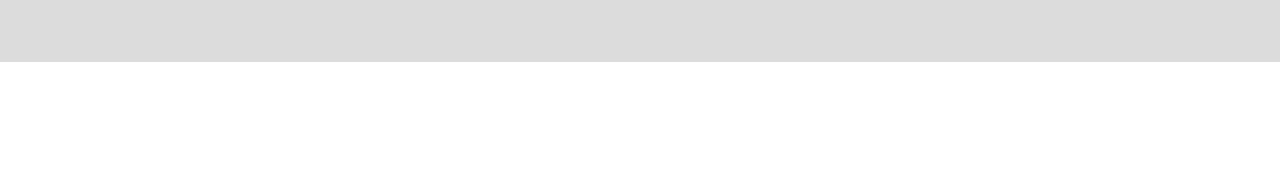
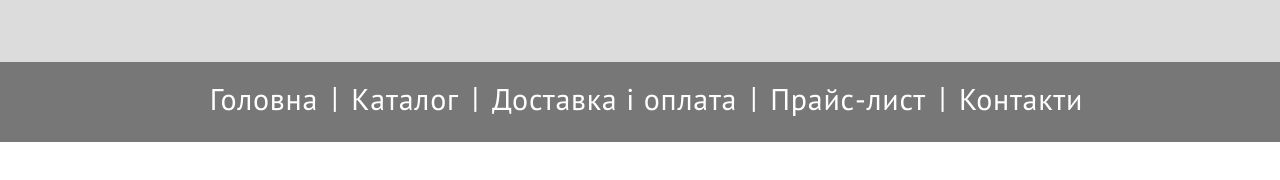
Before and after one commit to unseenPrime/unseen_layout3, a website built with Parcel: page index.html in a window 1280 px wide. Shown: the part 168-348 px from the top of the page. Built offline with nearby package versions, Linux system fonts and the light colour scheme.

Commit message:
Зверстав меню.

```diff
--- a/css/style.css
+++ b/css/style.css
@@ -1,3 +1,4 @@
+/*Fonts*/
 @import url('https://fonts.googleapis.com/css2?family=PT+Sans&display=swap');
 @font-face{
   font-family: 'Open Sans Condensed';
@@ -6,6 +7,7 @@
   font-weight: normal;
   font-style: normal;
 }
+/*Zeroing*/
 *{
   padding: 0;
   margin: 0;
@@ -46,13 +48,14 @@ body,h1,h2,h3,h4,h5,h6,p,div {
   line-height: 22px;
   font-style: inherit;
 }
+/*Header*/
 .header {
   background-color: #dcdcdc;
   margin: 0 auto;
   height: 230px;
   width: 100%;
 }
-.container {
+.header__container {
   display: flex;
   flex-direction: row;
   justify-content: space-between;
@@ -61,11 +64,11 @@ body,h1,h2,h3,h4,h5,h6,p,div {
   margin: 0 auto;
   height: max-content;
 }
-.header__left{
+.header__left__container{
   display: flex;
   margin-right: auto;
 }
-.header__right{
+.header__right__container{
   display: flex;
   margin-left: auto;
 }
@@ -116,6 +119,7 @@ body,h1,h2,h3,h4,h5,h6,p,div {
   line-height: normal;
 }
 /*Adaptive*/
+/*Header adaptive*/
 @media (max-width: 720px) {
   .header{
     height: 215px;
@@ -145,18 +149,18 @@ body,h1,h2,h3,h4,h5,h6,p,div {
   .header {
     height: 205px;
   }
-  .container{
+  .header__container{
     flex-direction: column;
     justify-content: center;
     align-items: center;
   }
-  .header__left{
+  .header__left__container{
     margin-right: 10%;
     display: flex;
     margin-left: 10%;
     justify-content: space-evenly;
   }
-  .header__right{
+  .header__right__container{
     margin-left: 0;
   }
   .header__logo{
@@ -186,3 +190,42 @@ body,h1,h2,h3,h4,h5,h6,p,div {
     font-size: 12px;
   }
 }
+/*Menu adaptive*/
+
+/*Menu*/
+.menu {
+  width: 100%;
+  background-color: #777777;
+}
+.menu__container {
+  display: flex;
+  align-items: center;
+  justify-content: center;
+  width: 980px;
+  padding: 0 10px;
+  margin: 0 auto;
+  height: 80px;
+}
+.menu__list {
+  display: flex;
+  align-items: center;
+}
+.menu__list > li {
+  margin-left: 13px;
+}
+.menu__link {
+  color: #ffffff;
+  font-size: 30px;
+  letter-spacing: 0.75px;
+  font-weight: 400;
+}
+.menu__link:hover {
+  text-decoration: underline #ffffff 2px;
+  text-underline-offset: 4px;
+}
+.menu__ver__slash{
+  color: #ffffff;
+  content: "|";
+  font-size: 30px;
+  margin-bottom: 10px;
+}
--- a/index.html
+++ b/index.html
@@ -13,35 +13,43 @@
 <body>
 <!--Header-->
 <header class="header">
-  <div class="container">
-    <div class="header__left" >
+  <div class="header__container">
+    <div class="header__left__container" >
       <div>
-        <a href="index.html">
-          <img src="https://www.colorhexa.com/777777.png" alt="logo" class="header__logo">
-        </a>
+        <a href="index.html"><img src="https://www.colorhexa.com/777777.png" alt="logo" class="header__logo"></a>
       </div>
       <div>
-        <h1 id="header__title">
-          Назва<br>
-          компанії
-        </h1>
-        <p id="header__text_t">
-          найкраща компанія
-        </p>
+        <h1 id="header__title">Назва<br>компанії</h1>
+        <p id="header__text_t">найкраща компанія</p>
       </div>
     </div>
-    <div class="header__right">
+    <div class="header__right__container">
       <div class="header__info">
         <h1 class="header__text_n">
           <a href="tel:+380667771234" class="header__text_n">+38 (066)-777-12-34</a><br>
           <a href="tel:+380997771234" class="header__text_n">+38 (099)-777-12-34</a>
         </h1>
-        <p><a href="#" id="header__text_fb">
-          Зворотній зв'язок
-        </a>
+        <p><a href="#" id="header__text_fb">Зворотній зв'язок</a>
       </div>
       </div>
     </div>
 </header>
+<!--Menu-->
+<menu class="menu">
+  <div class="menu__container">
+    <ul class="menu__list">
+      <li><a href="" class="menu__link">Головна</a></li>
+      <li class="menu__ver__slash">|</li>
+      <li><a href="" class="menu__link">Каталог</a></li>
+      <li class="menu__ver__slash">|</li>
+      <li><a href="" class="menu__link">Доставка і оплата</a></li>
+      <li class="menu__ver__slash">|</li>
+      <li><a href="" class="menu__link">Прайс-лист</a></li>
+      <li class="menu__ver__slash">|</li>
+      <li><a href="" class="menu__link">Контакти</a></li>
+    </ul>
+  </div>
+</menu>
+<script src="js/script.js"></script>
 </body>
 </html>
--- /dev/null
+++ b/js/script.js
@@ -0,0 +1 @@
+"use strict"
```
Also changed, not shown: js/main.js (deleted).
